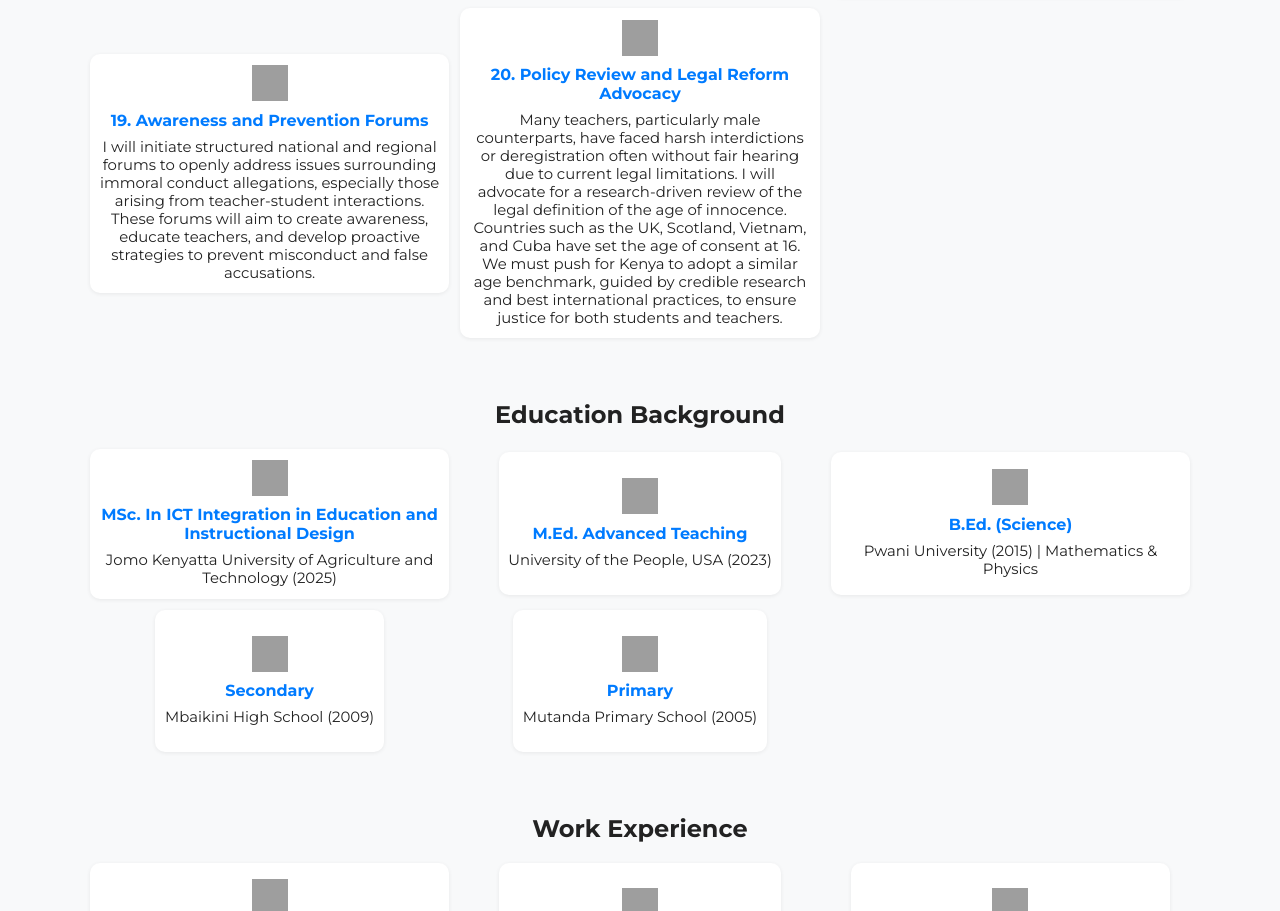
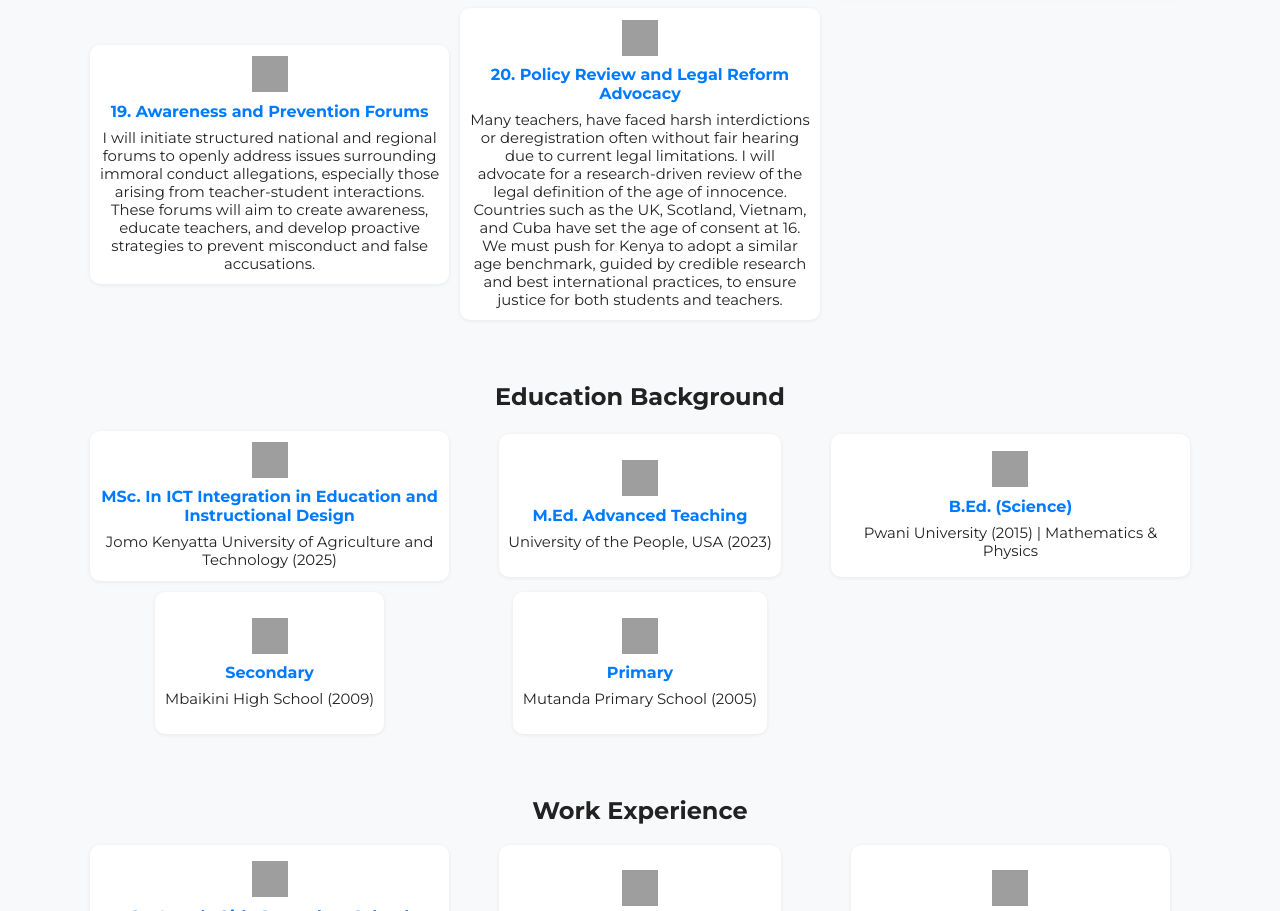
Before and after one commit to devmaina/domic-mutuku-mutua, a plain HTML site: page index.html in a window 1280 px wide. Shown: the part 2648-3559 px from the top of the page. Drawn offline with Linux system fonts and the light colour scheme; grey boxes are pictures that could not be loaded.

```diff
--- a/index.html
+++ b/index.html
@@ -126,7 +126,7 @@ the transformation of union operations through digital integration and inclusive
                 <div class="card"><img src="https://img.icons8.com/ios-filled/50/007BFF/home.png" alt="Housing"><h3>17. Advocate for Teachers’ Slots in Affordable Housing Projects</h3><p>Secure fair housing allocations for teachers in national housing schemes.</p></div>
                 <div class="card"><img src="https://img.icons8.com/ios-filled/50/007BFF/football.png" alt="Sports"><h3>18. Independence of JSS Sports Activities (Additional Manifesto)</h3><p>Advocate for Junior Secondary Schools to manage their own sports programs—autonomous from primary school leadership in terms of training, scheduling, and venues (Separate sporting calendars and venues)—to ensure JSS students receive appropriate, focused athletic development.</p></div>
                 <div class="card"><img src="https://img.icons8.com/ios-filled/50/007BFF/megaphone.png" alt="Awareness"><h3>19. Awareness and Prevention Forums</h3><p>I will initiate structured national and regional forums to openly address issues surrounding immoral conduct allegations, especially those arising from teacher-student interactions. These forums will aim to create awareness, educate teachers, and develop proactive strategies to prevent misconduct and false accusations.</p></div>
-                <div class="card"><img src="https://img.icons8.com/ios-filled/50/007BFF/law-book.png" alt="Policy"><h3>20. Policy Review and Legal Reform Advocacy</h3><p>Many teachers, particularly male counterparts, have faced harsh interdictions or deregistration often without fair hearing due to current legal limitations. I will advocate for a research-driven review of the legal definition of the age of innocence. Countries such as the UK, Scotland, Vietnam, and Cuba have set the age of consent at 16. We must push for Kenya to adopt a similar age benchmark, guided by credible research and best international practices, to ensure justice for both students and teachers.</p></div>
+                <div class="card"><img src="https://img.icons8.com/ios-filled/50/007BFF/law-book.png" alt="Policy"><h3>20. Policy Review and Legal Reform Advocacy</h3><p>Many teachers, have faced harsh interdictions or deregistration often without fair hearing due to current legal limitations. I will advocate for a research-driven review of the legal definition of the age of innocence. Countries such as the UK, Scotland, Vietnam, and Cuba have set the age of consent at 16. We must push for Kenya to adopt a similar age benchmark, guided by credible research and best international practices, to ensure justice for both students and teachers.</p></div>
             </div>
         </section>
         <section id="education" class="section">
```
